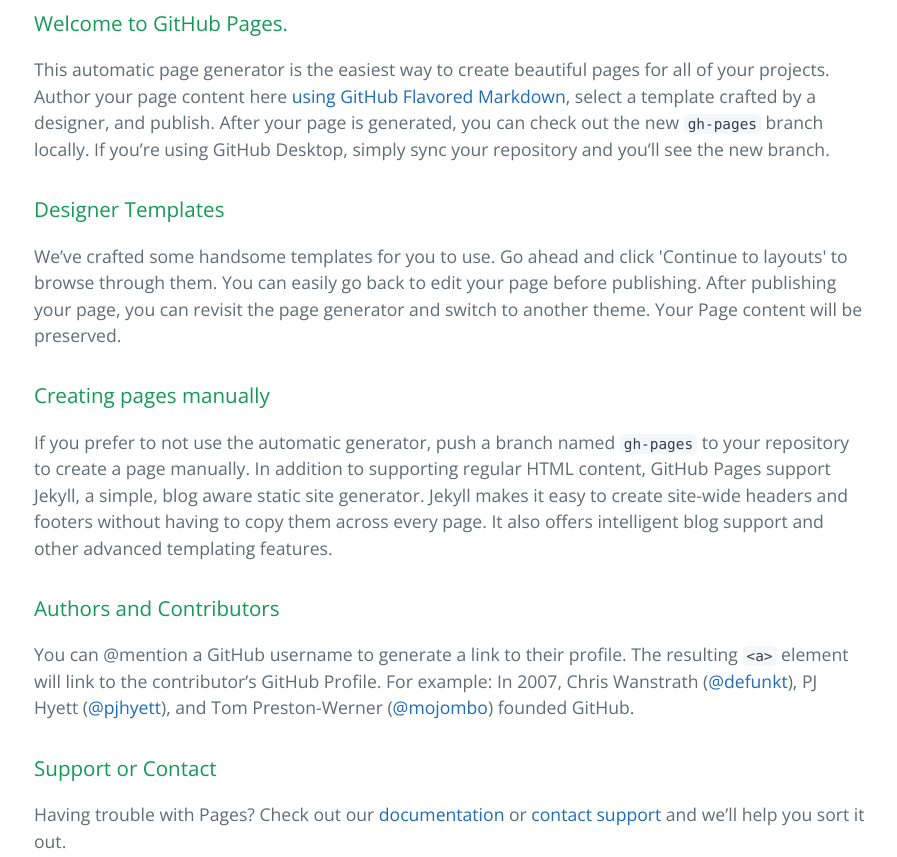
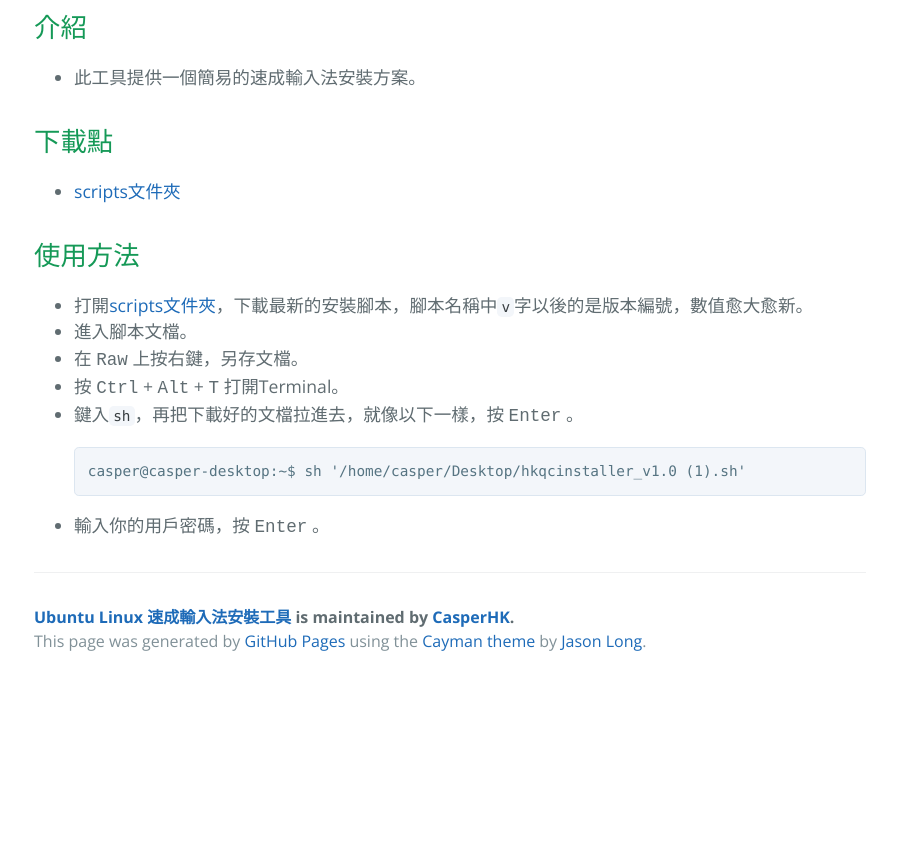
Before and after one commit to CasperHK/HKQuickClassicInstaller, a plain HTML site: page index.html in a window 1280 px wide. Shown: the part 360-1217 px from the top of the page, without its empty margins (190-1087 px from the left). After the commit the page ends 1045 px from the top, so only its background shows below. Drawn offline with nearby package versions, Linux system fonts and the light colour scheme.

```diff
--- a/index.html
+++ b/index.html
@@ -19,30 +19,36 @@
     </section>
 
     <section class="main-content">
-      <h3>
-<a id="welcome-to-github-pages" class="anchor" href="#welcome-to-github-pages" aria-hidden="true"><span aria-hidden="true" class="octicon octicon-link"></span></a>Welcome to GitHub Pages.</h3>
+      <h2>
+<a id="介紹" class="anchor" href="#%E4%BB%8B%E7%B4%B9" aria-hidden="true"><span aria-hidden="true" class="octicon octicon-link"></span></a>介紹</h2>
 
-<p>This automatic page generator is the easiest way to create beautiful pages for all of your projects. Author your page content here <a href="https://guides.github.com/features/mastering-markdown/">using GitHub Flavored Markdown</a>, select a template crafted by a designer, and publish. After your page is generated, you can check out the new <code>gh-pages</code> branch locally. If you’re using GitHub Desktop, simply sync your repository and you’ll see the new branch.</p>
+<ul>
+<li>此工具提供一個簡易的速成輸入法安裝方案。</li>
+</ul>
 
-<h3>
-<a id="designer-templates" class="anchor" href="#designer-templates" aria-hidden="true"><span aria-hidden="true" class="octicon octicon-link"></span></a>Designer Templates</h3>
+<h2>
+<a id="下載點" class="anchor" href="#%E4%B8%8B%E8%BC%89%E9%BB%9E" aria-hidden="true"><span aria-hidden="true" class="octicon octicon-link"></span></a>下載點</h2>
 
-<p>We’ve crafted some handsome templates for you to use. Go ahead and click 'Continue to layouts' to browse through them. You can easily go back to edit your page before publishing. After publishing your page, you can revisit the page generator and switch to another theme. Your Page content will be preserved.</p>
+<ul>
+<li><a href="https://github.com/CasperHK/HKQuickClassicInstaller/tree/master/scripts">scripts文件夾</a></li>
+</ul>
 
-<h3>
-<a id="creating-pages-manually" class="anchor" href="#creating-pages-manually" aria-hidden="true"><span aria-hidden="true" class="octicon octicon-link"></span></a>Creating pages manually</h3>
+<h2>
+<a id="使用方法" class="anchor" href="#%E4%BD%BF%E7%94%A8%E6%96%B9%E6%B3%95" aria-hidden="true"><span aria-hidden="true" class="octicon octicon-link"></span></a>使用方法</h2>
 
-<p>If you prefer to not use the automatic generator, push a branch named <code>gh-pages</code> to your repository to create a page manually. In addition to supporting regular HTML content, GitHub Pages support Jekyll, a simple, blog aware static site generator. Jekyll makes it easy to create site-wide headers and footers without having to copy them across every page. It also offers intelligent blog support and other advanced templating features.</p>
+<ul>
+<li>打開<a href="https://github.com/CasperHK/HKQuickClassicInstaller/tree/master/scripts">scripts文件夾</a>，下載最新的安裝腳本，腳本名稱中<code>v</code>字以後的是版本編號，數值愈大愈新。</li>
+<li>進入腳本文檔。</li>
+<li>在 <kbd>Raw</kbd> 上按右鍵，另存文檔。</li>
+<li>按 <kbd>Ctrl</kbd> + <kbd>Alt</kbd> + <kbd>T</kbd> 打開Terminal。</li>
+<li>
+<p>鍵入<code>sh</code>，再把下載好的文檔拉進去，就像以下一樣，按 <kbd>Enter</kbd> 。</p>
 
-<h3>
-<a id="authors-and-contributors" class="anchor" href="#authors-and-contributors" aria-hidden="true"><span aria-hidden="true" class="octicon octicon-link"></span></a>Authors and Contributors</h3>
-
-<p>You can @mention a GitHub username to generate a link to their profile. The resulting <code>&lt;a&gt;</code> element will link to the contributor’s GitHub Profile. For example: In 2007, Chris Wanstrath (<a href="https://github.com/defunkt" class="user-mention">@defunkt</a>), PJ Hyett (<a href="https://github.com/pjhyett" class="user-mention">@pjhyett</a>), and Tom Preston-Werner (<a href="https://github.com/mojombo" class="user-mention">@mojombo</a>) founded GitHub.</p>
-
-<h3>
-<a id="support-or-contact" class="anchor" href="#support-or-contact" aria-hidden="true"><span aria-hidden="true" class="octicon octicon-link"></span></a>Support or Contact</h3>
-
-<p>Having trouble with Pages? Check out our <a href="https://help.github.com/pages">documentation</a> or <a href="https://github.com/contact">contact support</a> and we’ll help you sort it out.</p>
+<pre><code>casper@casper-desktop:~$ sh '/home/casper/Desktop/hkqcinstaller_v1.0 (1).sh'
+</code></pre>
+</li>
+<li>輸入你的用戶密碼，按 <kbd>Enter</kbd> 。</li>
+</ul>
 
       <footer class="site-footer">
         <span class="site-footer-owner"><a href="https://github.com/CasperHK/HKQuickClassicInstaller">Ubuntu Linux 速成輸入法安裝工具</a> is maintained by <a href="https://github.com/CasperHK">CasperHK</a>.</span>
```
Also changed, not shown: params.json (+1 -1 lines).
